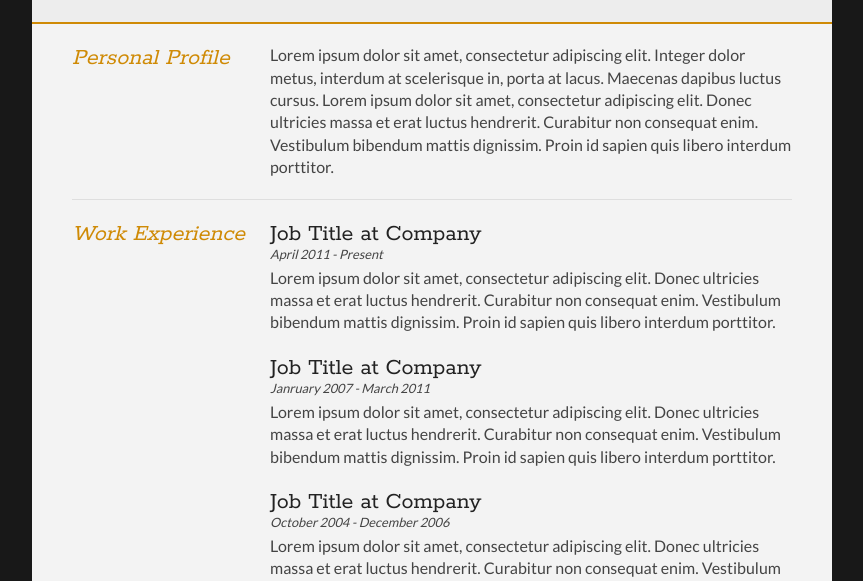
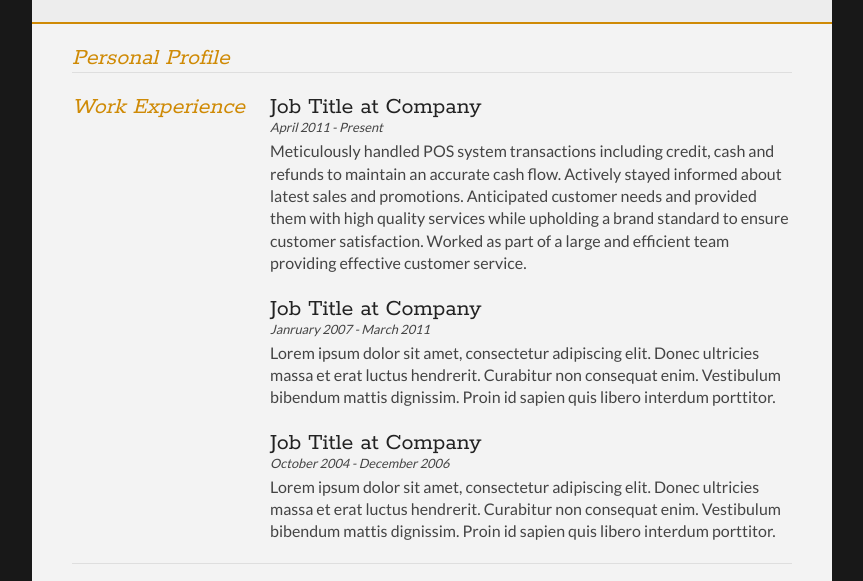
Before and after one commit to elizabeth0123/elizabeth0123.github.io, a plain HTML site: page index.html in a window 1280 px wide. Shown: the part 152-733 px from the top of the page, without its empty margins (208-1071 px from the left). Drawn offline with Linux system fonts and the light colour scheme.

Commit message:
Update index.html
updated job

```diff
--- a/index.html
+++ b/index.html
@@ -41,7 +41,7 @@
 				</div>
 
 				<div class="sectionContent">
-					<p>Lorem ipsum dolor sit amet, consectetur adipiscing elit. Integer dolor metus, interdum at scelerisque in, porta at lacus. Maecenas dapibus luctus cursus. Lorem ipsum dolor sit amet, consectetur adipiscing elit. Donec ultricies massa et erat luctus hendrerit. Curabitur non consequat enim. Vestibulum bibendum mattis dignissim. Proin id sapien quis libero interdum porttitor.</p>
+					<p> <First year computer science student with a diverse range of skills and knowledge essential for work in the technology industry. My skillset include, problem solving, teamwork, time management, organization, confidence, commercial awareness and communication skills. I keep up to date with the changes in the technology and engineering sector and am always keen to sharpen my skills. I seek a challenge and am flexible, adaptable and willing to learn. I enjoy working both in a team and independently and my commitment, enthusiasm and determination to succeed will enhance the effectiveness of the work space./p>
 				</div>
 			</article>
 			<div class="clear"></div>
@@ -57,7 +57,11 @@
 				<article>
 					<h2>Job Title at Company</h2>
 					<p class="subDetails">April 2011 - Present</p>
-					<p>Lorem ipsum dolor sit amet, consectetur adipiscing elit. Donec ultricies massa et erat luctus hendrerit. Curabitur non consequat enim. Vestibulum bibendum mattis dignissim. Proin id sapien quis libero interdum porttitor.</p>
+					<p>Meticulously handled POS system transactions including credit, cash and refunds to maintain an accurate cash flow.
+Actively stayed informed about latest sales and promotions.
+Anticipated customer needs and provided them with high quality services while upholding a brand standard to ensure customer satisfaction.
+Worked as part of a large and efficient team providing effective customer service.
+</p>
 				</article>
 
 				<article>
```
